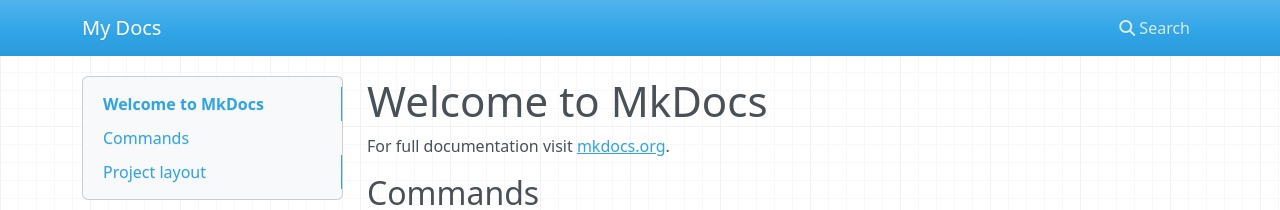
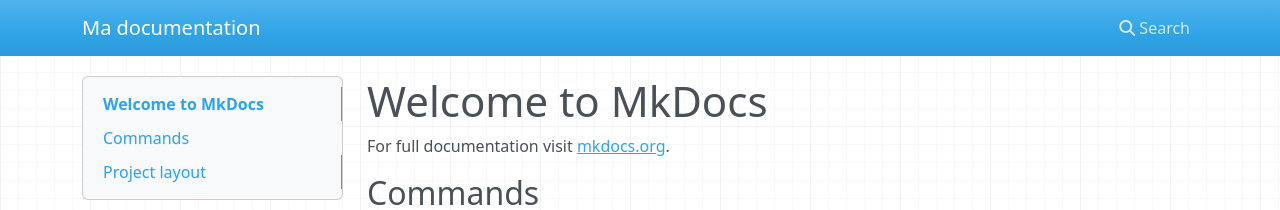
Before and after one commit to GLemoineKirving/MyFirstMkDocs, an MkDocs documentation site: the page built from docs/index.md, in a window 1280 px wide. Shown: the top 210 px of the page. Built offline with MkDocs 1.6.1, drawn with Linux system fonts in a browser that asks for light colours; nearby versions of some CDN libraries.

Commit message:
nouveau nom de site

```diff
--- a/mkdocs.yml
+++ b/mkdocs.yml
@@ -1 +1 @@
-site_name: My Docs
+site_name: Ma documentation
```
